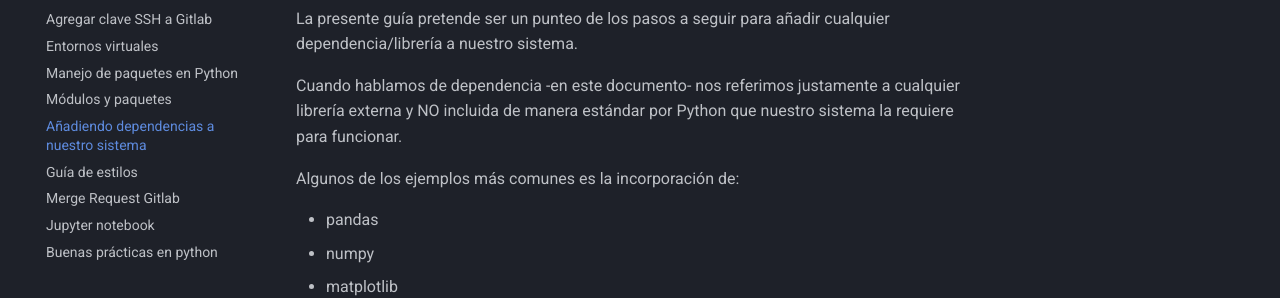
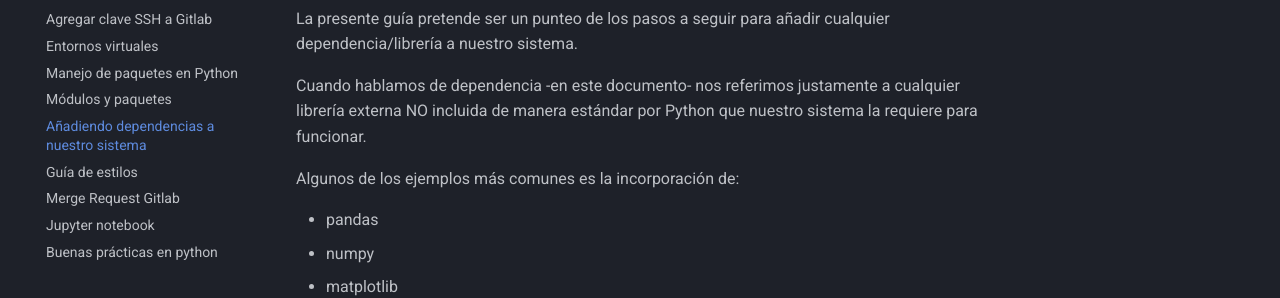
Before and after one commit to python-unlp/web, an MkDocs documentation site: the page built from docs/guias/14/instalacion_de_dependencias.md, in a window 1280 px wide and 1400 px high. Shown: the part 302-600 px from the top of the window. Built offline with MkDocs 1.6.1 and Material for MkDocs 9.7.7, drawn with Linux system fonts in a browser that asks for light colours; some of the changed text lies outside the part shown.

```diff
--- a/docs/guias/14/instalacion_de_dependencias.md
+++ b/docs/guias/14/instalacion_de_dependencias.md
@@ -5,7 +5,7 @@
 ### Objetivo
 La presente guía pretende ser un punteo de los pasos a seguir para añadir cualquier dependencia/librería a nuestro sistema.
 
-Cuando hablamos de dependencia -en este documento- nos referimos justamente a cualquier librería externa y NO incluida de manera estándar por Python que nuestro sistema la requiere para funcionar.
+Cuando hablamos de dependencia -en este documento- nos referimos justamente a cualquier librería externa NO incluida de manera estándar por Python que nuestro sistema la requiere para funcionar.
 
 Algunos de los ejemplos más comunes es la incorporación de:
 
```
Also changed, not shown: other parts of docs/guias/14/instalacion_de_dependencias.md (+2 -2 lines).
